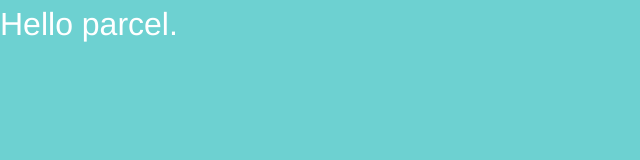
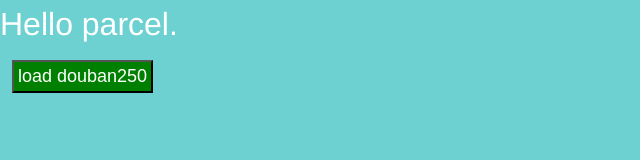
Before and after one commit to vintotsai/v-parcel, a website with bundled scripts: page index.html in a window 1280 px wide. Shown: the whole page, without its empty margins (0-640 px from the left). Built offline with nearby package versions, Linux system fonts and the light colour scheme.

Commit message:
add: less

```diff
--- a/index.html
+++ b/index.html
@@ -11,6 +11,7 @@
 
 <body>
   <div id="app"></div>
+  <button id="btn">load douban250</button>
   <script src="./index.js"></script>
 </body>
 
--- a/main.less
+++ b/main.less
@@ -3,4 +3,11 @@ body {
   #app {
     font-size: 2rem;
   }
+  #btn {
+    padding: 4px;
+    margin: 12px;
+    font-size: 18px;
+    color: white;
+    background: green;
+  }
 }
```
Also changed, not shown: readme.md (added).
